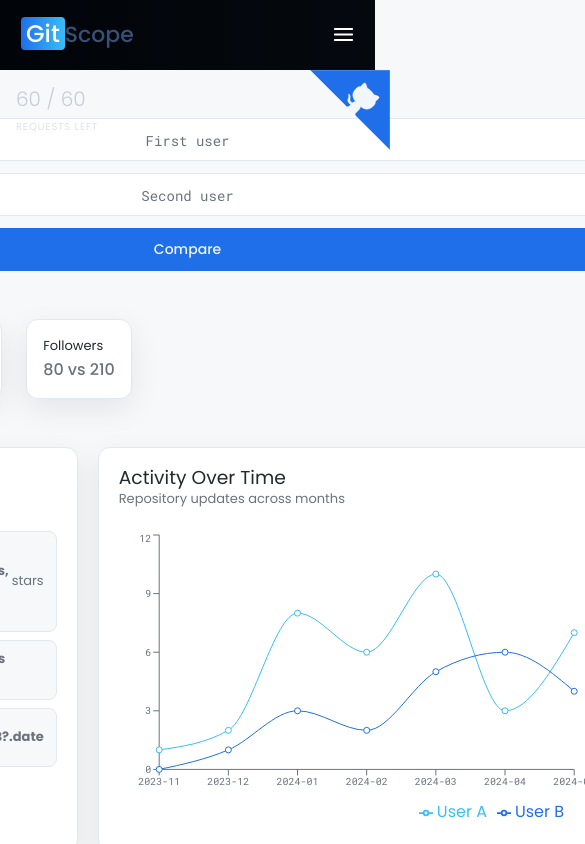
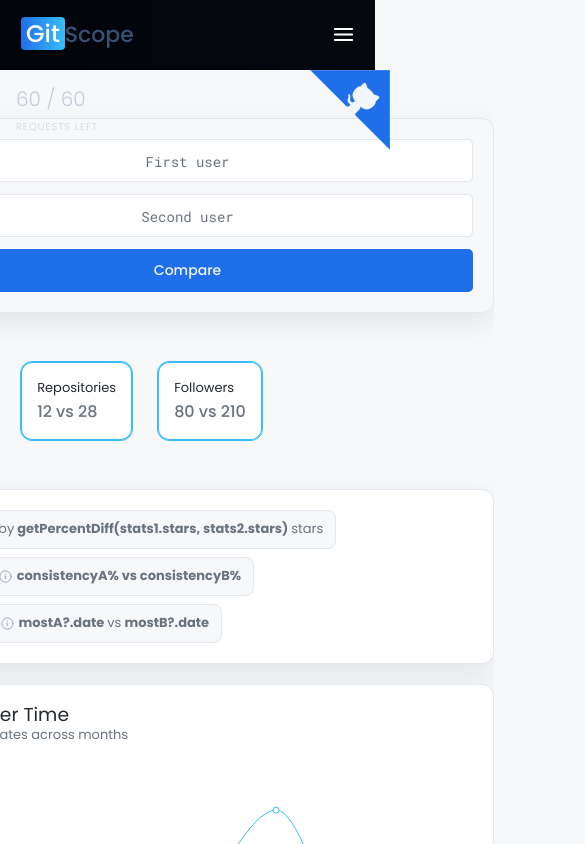
Before and after one commit to esteemayo/gitscope, a Next.js app: page /compare in a window 390 px wide. Shown: the top 844 px of the page, 585 px wide, since content can reach past the window. Built offline with nearby package versions, Linux system fonts and the light colour scheme; some icons are missing.

Commit message:
feat: add CompareStat component and refactor CompareUsers for improved readability

```diff
--- a/src/components/CompareUsers.tsx
+++ b/src/components/CompareUsers.tsx
@@ -2,6 +2,7 @@
 
 import { lazy, Suspense, useState } from 'react';
 
+import CompareStat from './ui/CompareStat';
 import Tooltip from './ui/Tooltip';
 import UserDashboard from './dashboard/UserDashboard';
 
@@ -47,20 +48,9 @@ const CompareUsers = () => {
         </div>
 
         <div className='compare-users__summary'>
-          <div className='compare-users__card win'>
-            <p className='compare-users__card--label'>Stars</p>
-            <strong className='compare-users__card--count'>120 vs 340</strong>
-          </div>
-
-          <div className='compare-users__card'>
-            <p className='compare-users__card--label'>Repositories</p>
-            <strong className='compare-users__card--count'>12 vs 28</strong>
-          </div>
-
-          <div className='compare-users__card'>
-            <p className='compare-users__card--label'>Followers</p>
-            <strong className='compare-users__card--count'>80 vs 210</strong>
-          </div>
+          <CompareStat label='Stars' value='120 vs 340' />
+          <CompareStat label='Repositories' value='12 vs 28' />
+          <CompareStat label='Followers' value='80 vs 210' />
         </div>
 
         <div className='compare-users__box'>
--- /dev/null
+++ b/src/components/ui/CompareStat.tsx
@@ -0,0 +1,13 @@
+import { CompareStatProps } from '@/types/compare.stat.type';
+import '../../styles/components/CompareStat.scss';
+
+const CompareStat = ({ label, value }: CompareStatProps) => {
+  return (
+    <div className='compare-stat win'>
+      <p className='compare-stat__label'>{label}</p>
+      <strong className='compare-stat__count'>{value}</strong>
+    </div>
+  );
+};
+
+export default CompareStat;
--- /dev/null
+++ b/src/styles/components/CompareStat.scss
@@ -0,0 +1,24 @@
+.compare-stat {
+  padding: 1.6rem;
+  background-color: var(--bg-tertiary);
+  border: 1px solid var(--border);
+  box-shadow: var(--shadow);
+  border-radius: 1.2rem;
+  transition: var(--transition);
+
+  &.win {
+    border-color: var(--color-blue-400);
+    box-shadow: 0 0 0 1px var(--color-blue-400) inset;
+  }
+
+  &__label {
+    font-size: var(--fz-xs);
+    color: var(--heading);
+  }
+
+  &__count {
+    font-weight: 500;
+    font-size: 100%;
+    color: var(--text-muted);
+  }
+}
--- a/src/styles/components/CompareUsers.scss
+++ b/src/styles/components/CompareUsers.scss
@@ -1,8 +1,18 @@
+@use '../abstracts/responsive' as bp;
+
 .compare-users {
   display: flex;
   justify-content: center;
 
   padding: 4.8rem 8rem;
+
+  @media (max-width: 56.25em) {
+    padding: 4.8rem 3.2rem;
+  }
+
+  @media (max-width: 25em) {
+    padding: 4.8rem 1.6rem;
+  }
 
   &__container {
     width: 120rem;
@@ -17,6 +27,11 @@
     align-items: center;
     gap: 1.2rem;
 
+    width: max-content;
+    padding: 2rem;
+    border: 1px solid var(--border);
+    box-shadow: var(--shadow);
+    border-radius: var(--radius);
     margin-bottom: 4.8rem;
 
     input {
@@ -111,37 +126,16 @@
     margin-bottom: 4.8rem;
   }
 
-  &__card {
-    padding: 1.6rem;
-    background-color: var(--bg-tertiary);
-    border: 1px solid var(--border);
-    box-shadow: var(--shadow);
-    border-radius: 1.2rem;
-    transition: var(--transition);
-
-    &.win {
-      border-color: var(--color-blue-400);
-      box-shadow: 0 0 0 1px var(--color-blue-400) inset;
-    }
-
-    &--label {
-      font-size: var(--fz-xs);
-      color: var(--heading);
-    }
-
-    &--count {
-      font-weight: 500;
-      font-size: 100%;
-      color: var(--text-muted);
-    }
-  }
-
   &__box {
     display: grid;
     grid-template-columns: repeat(2, 1fr);
     gap: 2rem;
 
     margin-bottom: 4.8rem;
+
+    @include bp.xl {
+      grid-template-columns: 1fr;
+    }
   }
 
   &__insights {
--- /dev/null
+++ b/src/types/compare.stat.type.ts
@@ -0,0 +1,4 @@
+export interface CompareStatProps {
+  label: string;
+  value: string;
+}
```
Also changed, not shown: src/components/dashboard/DashboardControlActions.tsx (+37 -7 lines).
